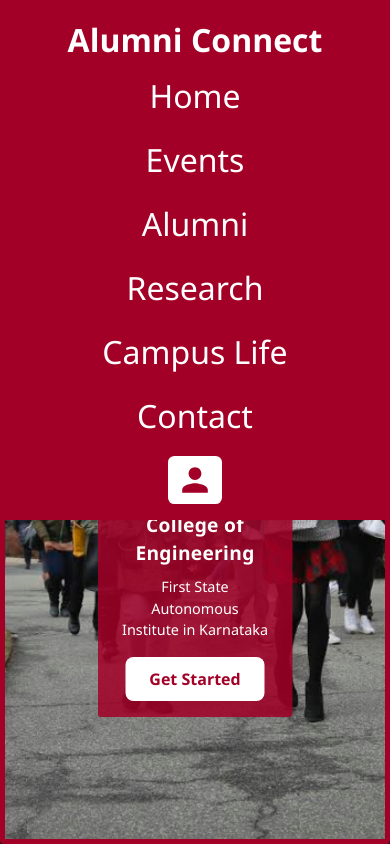
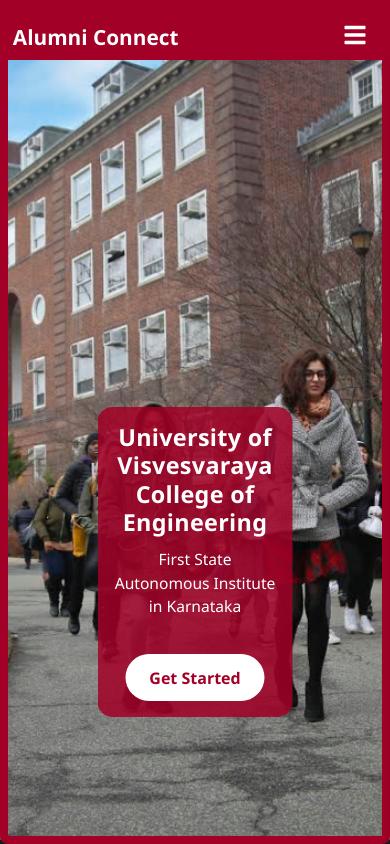
Before and after one commit to Hema-D-S/Alumni_Connect, a React (Vite) app in the folder frontend/: page / in a window 390 px wide. Built offline with nearby package versions, Linux system fonts and the light colour scheme; no server answers.

Commit message:
Home Page responsive

```diff
--- a/frontend/src/pages/Home.jsx
+++ b/frontend/src/pages/Home.jsx
@@ -1,17 +1,29 @@
-import React from "react";
+import React, { useState } from "react";
 import { useNavigate } from "react-router-dom";
 import "../styles/Home.css";
 import { Link } from "react-router-dom";
+import { FaBars, FaTimes } from "react-icons/fa";
 
 function Home() {
   const navigate = useNavigate();
+  const [isMobileMenuOpen, setIsMobileMenuOpen] = useState(false);
 
   return (
     <div className="home-wrapper">
       {/* Navbar */}
       <nav className="home-navbar">
         <div className="home-logo">Alumni Connect</div>
-        <ul className="home-nav-links">
+
+        {/* Mobile Menu Toggle */}
+        <button
+          className="home-mobile-menu-toggle"
+          onClick={() => setIsMobileMenuOpen(!isMobileMenuOpen)}
+          aria-label="Toggle menu"
+        >
+          {isMobileMenuOpen ? <FaTimes /> : <FaBars />}
+        </button>
+
+        <ul className={`home-nav-links ${isMobileMenuOpen ? 'mobile-open' : ''}`}>
           <li>
             <Link to="/auth">Home</Link>
           </li>
@@ -45,6 +57,12 @@
             </Link>
           </li>
         </ul>
+
+        {/* Mobile Overlay */}
+        <div
+          className={`home-mobile-overlay ${isMobileMenuOpen ? 'active' : ''}`}
+          onClick={() => setIsMobileMenuOpen(false)}
+        ></div>
       </nav>
 
       {/* Background */}
--- a/frontend/src/styles/Home.css
+++ b/frontend/src/styles/Home.css
@@ -4,6 +4,7 @@
 #root {
   height: 100%;
   margin: 0;
+  overflow-x: hidden; /* Prevent horizontal scroll */
 }
 
 /* Main Wrapper */
@@ -11,6 +12,7 @@
   height: 100vh;
   width: 100vw;
   overflow: hidden;
+  position: relative;
 }
 
 /* ---------------- NAVBAR ---------------- */
@@ -166,6 +168,7 @@
   background-repeat: no-repeat;
   position: relative;
   z-index: 1;
+  min-height: 100vh; /* Ensure full height on mobile */
 }
 
 /* Expanding red border frame */
@@ -175,8 +178,8 @@
   left: 0;
   width: 100%;
   height: 100%;
-  border: 1.5vw solid #a30027;
-  border-radius: 1vw;
+  border: clamp(0.5rem, 1.5vw, 2rem) solid #a30027;
+  border-radius: clamp(0.5rem, 1vw, 1.5rem);
   box-sizing: border-box;
   transform: scale(0);
   transform-origin: center;
@@ -252,32 +255,219 @@
 }
 
 /* --------------- RESPONSIVE NAVBAR ---------------- */
-@media (max-width: 900px) {
+
+/* Mobile Menu Toggle */
+.home-mobile-menu-toggle {
+  display: none;
+  background: none;
+  border: none;
+  color: white;
+  font-size: 1.5rem;
+  cursor: pointer;
+  padding: 0.5rem;
+  z-index: 1001;
+}
+
+/* Mobile Overlay */
+.home-mobile-overlay {
+  display: none;
+  position: fixed;
+  top: 0;
+  left: 0;
+  width: 100%;
+  height: 100%;
+  background: rgba(0, 0, 0, 0.5);
+  z-index: 999;
+  opacity: 0;
+  transition: opacity 0.3s ease;
+}
+
+.home-mobile-overlay.active {
+  opacity: 1;
+}
+
+/* Tablet breakpoint */
+@media (max-width: 1024px) {
   .home-navbar {
-    flex-direction: column;
-    align-items: center;
-    padding: 1rem;
-    height: auto;
+    padding: 1rem 1.5rem;
   }
 
   .home-nav-links {
-    flex-direction: column;
     gap: 1rem;
-    width: 100%;
-    margin-top: 0.5rem;
-    align-items: center;
   }
 
   .home-nav-links li a {
-    font-size: 2rem;
+    font-size: 1.1rem;
+  }
+
+  .home-overlay-text {
+    padding: 1rem 1.2rem;
+    max-width: 85%;
+  }
+}
+
+/* Mobile breakpoint */
+@media (max-width: 768px) {
+  .home-mobile-menu-toggle {
+    display: block;
+  }
+
+  .home-navbar {
+    padding: 1rem;
+    height: 70px;
   }
 
   .home-logo {
-    font-size: 2rem;
+    font-size: 1.5rem;
   }
 
-  .home-signin-btn svg {
-    width: 32px;
-    height: 32px;
+  .home-nav-links {
+    position: fixed;
+    top: 70px;
+    right: -100%;
+    width: 280px;
+    height: calc(100vh - 70px);
+    background: #a30027;
+    flex-direction: column;
+    justify-content: flex-start;
+    align-items: center;
+    padding: 2rem 0;
+    transition: right 0.3s ease;
+    z-index: 1000;
+    box-shadow: -2px 0 10px rgba(0, 0, 0, 0.1);
+  }
+
+  .home-nav-links.mobile-open {
+    right: 0;
+  }
+
+  .home-nav-links li {
+    margin: 0.8rem 0;
+    width: 80%;
+  }
+
+  .home-nav-links li a {
+    font-size: 1.3rem;
+    padding: 1rem;
+    text-align: center;
+    width: 100%;
+    border-radius: 8px;
+    transition: background 0.3s ease;
+  }
+
+  .home-nav-links li a:hover {
+    background: rgba(255, 255, 255, 0.1);
+  }
+
+  .home-signin-btn {
+    margin-top: 1rem;
+    padding: 0.8rem 1.5rem;
+    border-radius: 25px;
+    font-weight: bold;
+  }
+
+  .home-overlay-text {
+    padding: 1.5rem;
+    max-width: 90%;
+    border-radius: 15px;
+  }
+
+  .home-overlay-text h1 {
+    font-size: clamp(1.5rem, 5vw, 2rem);
+    margin-bottom: 1rem;
+    line-height: 1.2;
+  }
+
+  .home-overlay-text p {
+    font-size: clamp(1rem, 3vw, 1.2rem);
+    margin-bottom: 1.5rem;
+  }
+
+  .home-get-started-btn {
+    padding: 1rem 2rem;
+    font-size: 1.1rem;
+    border-radius: 25px;
+  }
+
+  .home-mobile-overlay.active {
+    display: block;
   }
 }
+
+/* Small mobile breakpoint */
+@media (max-width: 480px) {
+  .home-navbar {
+    padding: 0.8rem;
+    height: 60px;
+  }
+
+  .home-logo {
+    font-size: 1.3rem;
+  }
+
+  .home-nav-links {
+    top: 60px;
+    height: calc(100vh - 60px);
+    width: 100%;
+    right: -100%;
+  }
+
+  .home-nav-links li a {
+    font-size: 1.2rem;
+    padding: 0.8rem;
+  }
+
+  .home-overlay-text {
+    padding: 1rem;
+    max-width: 95%;
+    bottom: 15%;
+  }
+
+  .home-overlay-text h1 {
+    font-size: clamp(1.2rem, 6vw, 1.8rem);
+    margin-bottom: 0.8rem;
+  }
+
+  .home-overlay-text p {
+    font-size: clamp(0.9rem, 4vw, 1.1rem);
+    margin-bottom: 1.2rem;
+  }
+
+  .home-get-started-btn {
+    padding: 0.8rem 1.5rem;
+    font-size: 1rem;
+  }
+}
+
+/* Very small mobile breakpoint */
+@media (max-width: 320px) {
+  .home-navbar {
+    padding: 0.5rem;
+  }
+
+  .home-logo {
+    font-size: 1.1rem;
+  }
+
+  .home-overlay-text {
+    padding: 0.8rem;
+    bottom: 10%;
+  }
+
+  .home-overlay-text h1 {
+    font-size: 1.1rem;
+    margin-bottom: 0.5rem;
+  }
+
+  .home-overlay-text p {
+    font-size: 0.9rem;
+    margin-bottom: 1rem;
+  }
+
+  .home-get-started-btn {
+    padding: 0.7rem 1.2rem;
+    font-size: 0.9rem;
+  }
+}
+
+/* OLD MEDIA QUERY - REPLACED ABOVE */
```
